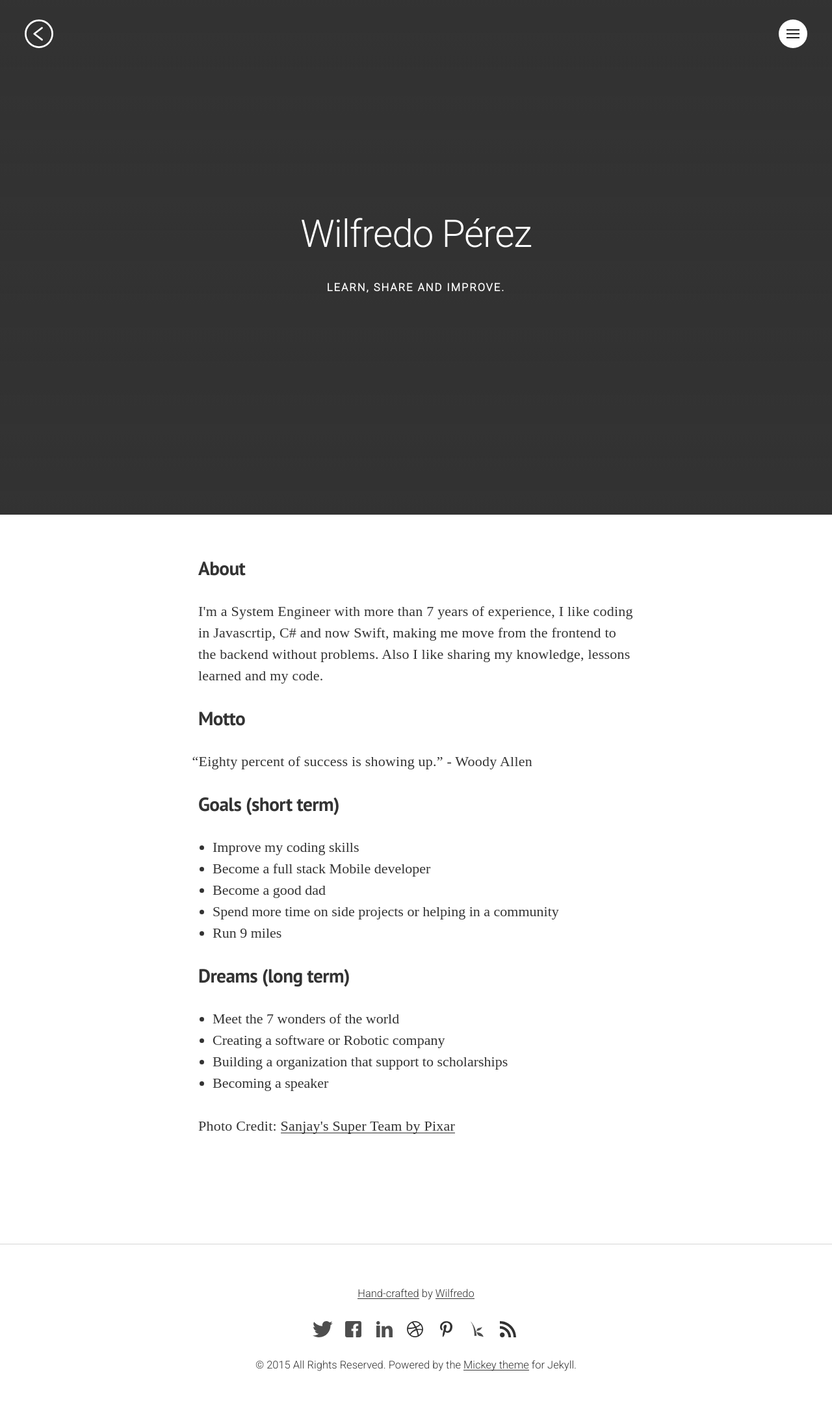
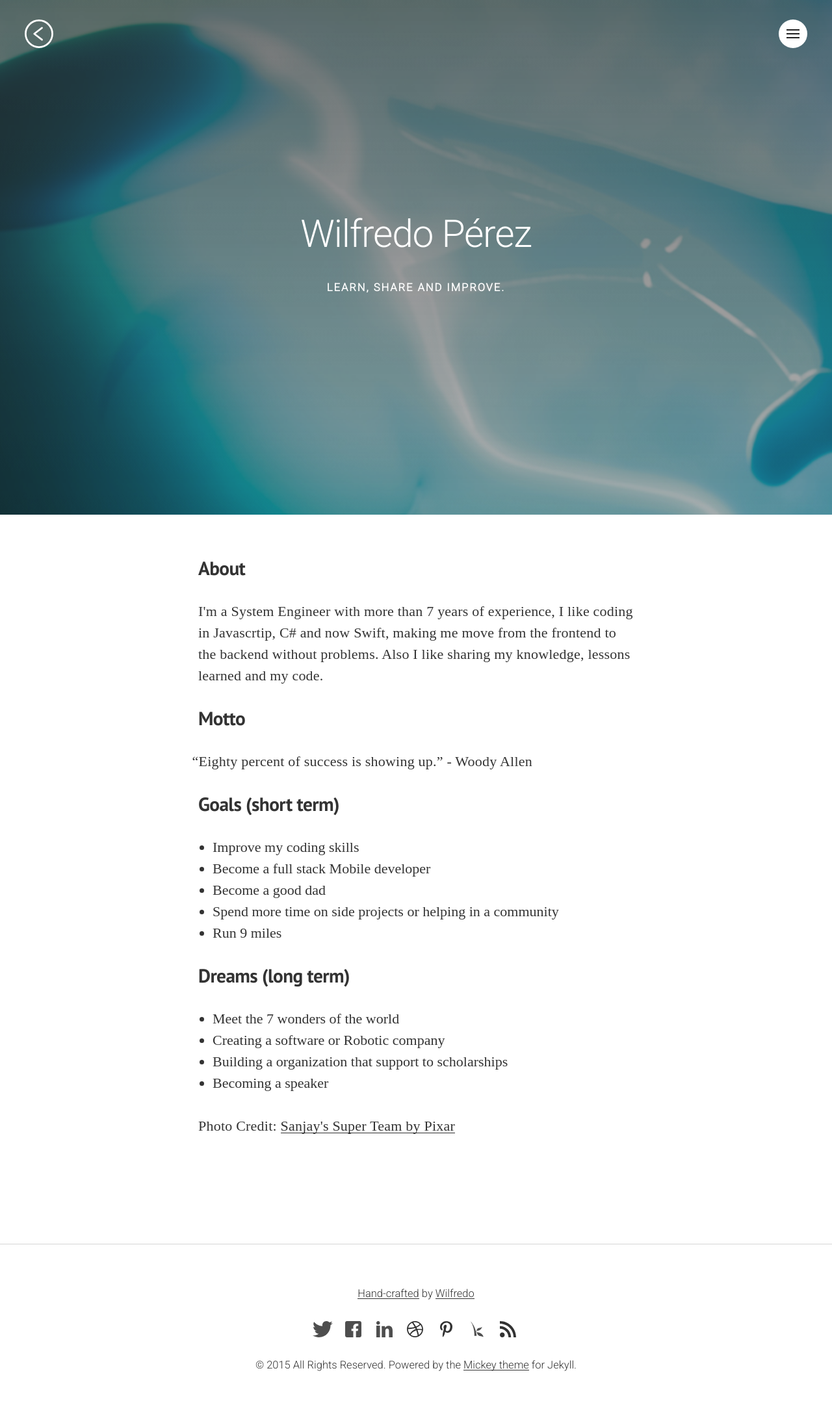
Before and after one commit to AhmadM-DL/freakdroid.github.io, a Jekyll site: the page built from about/index.html, in a window 1280 px wide. Shown: the whole page at 65% size. Built offline with Jekyll 4.4.1, drawn with Linux system fonts in a browser that asks for light colours; nearby versions of some CDN libraries; some web fonts are replaced.

Commit message:
Fixed the image at about page

```diff
--- a/about/index.html
+++ b/about/index.html
@@ -5,7 +5,7 @@ title: About Wilfredo
 <article class="postWrapper">
   <section class="section--first section--about is-darkBackgrounded u-table">
     <div class="section-backgroundImage">
-        <img class="post-featuredImage" src="{{site.baseurl}}assets/images/hero/sanjays-Super_team-1.jpg" style="" alt="">
+        <img class="post-featuredImage" src="{{site.baseurl}}/assets/images/hero/sanjays-Super_team-1.jpg" style="" alt="">
     </div>
     <div class="section-gradient"></div>
     <div class="section-title is-darkBackgrounded u-tableCell u-verticalAlignMiddle">
```
